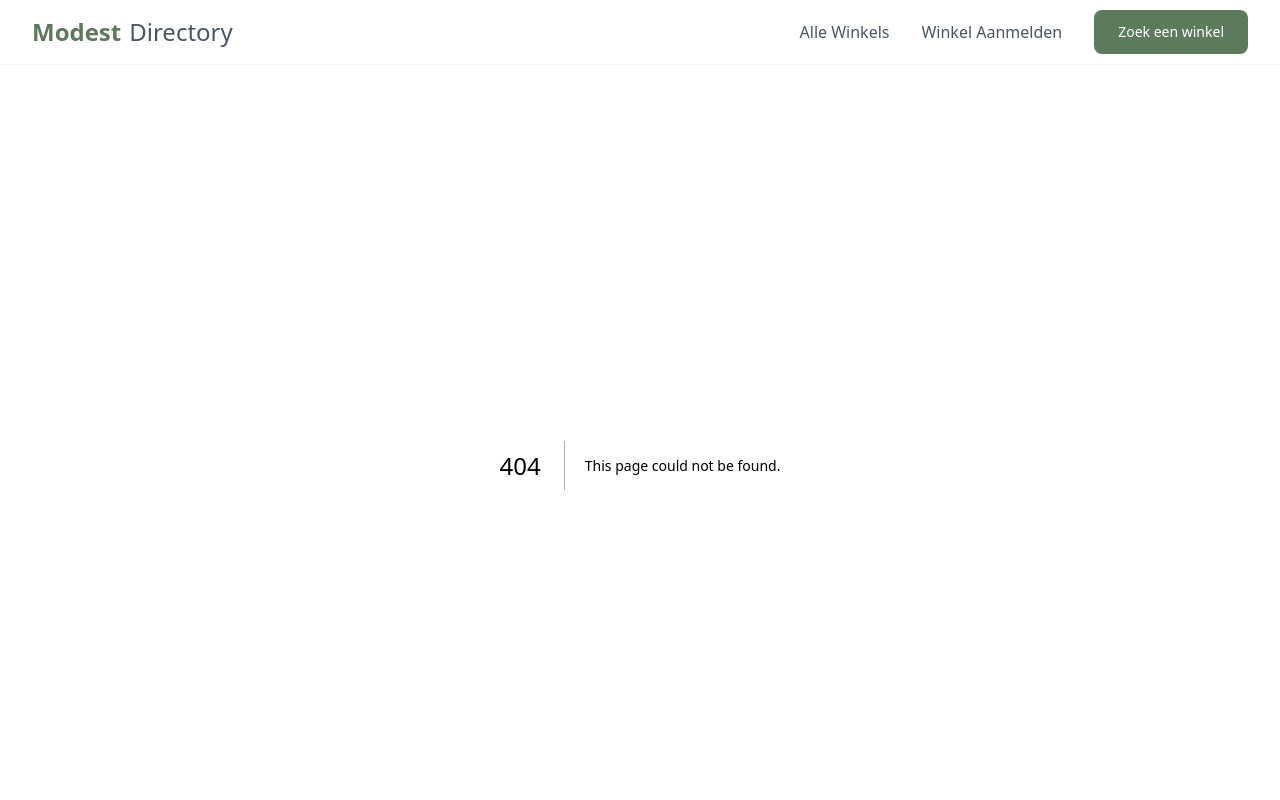
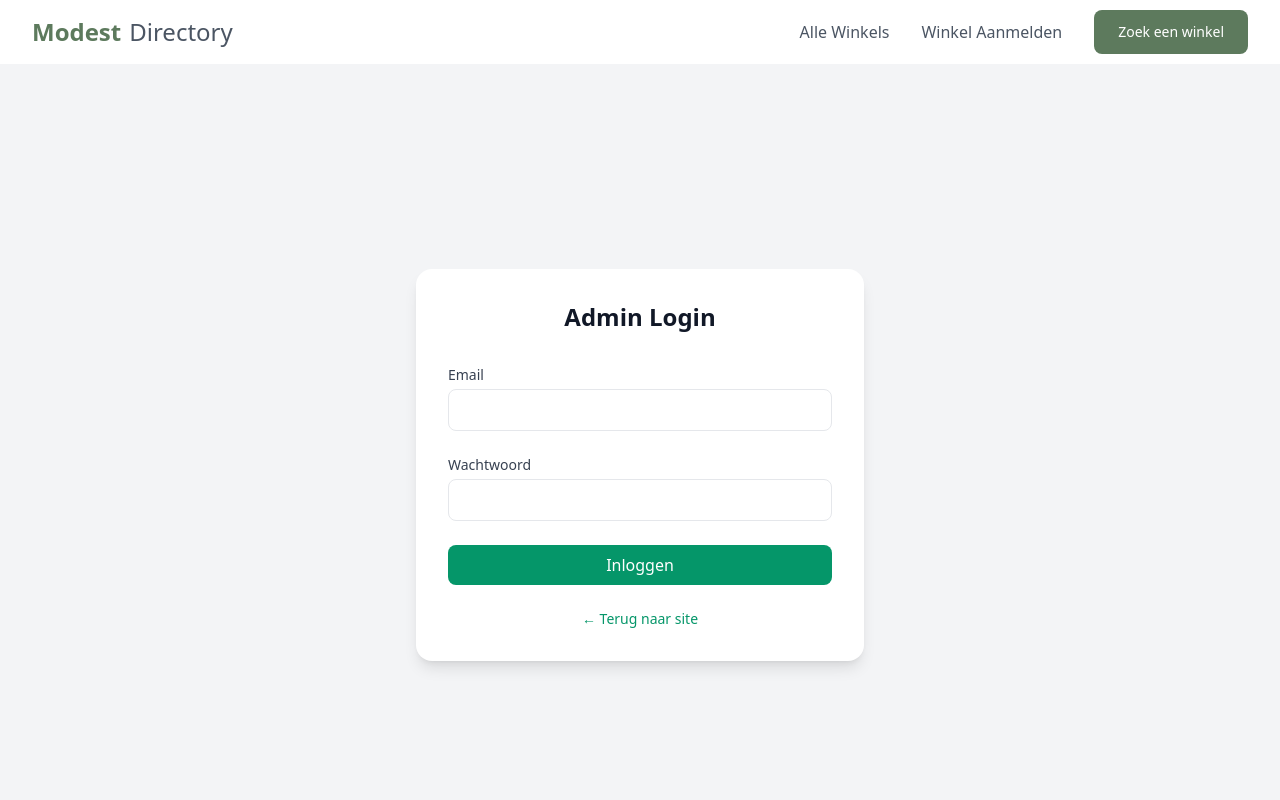
Before and after one commit to Bart19091968/modest-directory, a Next.js app: page /login in a window 1280 px wide. Before the commit this address had no page. Shown: the top 800 px of the page. Built offline with nearby package versions, Linux system fonts and the light colour scheme.

Commit message:
Move login page outside admin folder

```diff
--- a/app/admin/layout.tsx
+++ b/app/admin/layout.tsx
@@ -10,7 +10,7 @@ export default async function AdminLayout({
   const admin = await isAdmin()
 
   if (!admin) {
-    redirect('/admin/login')
+    redirect('/login')
   }
 
   return (
--- /dev/null
+++ b/app/login/page.tsx
@@ -0,0 +1,85 @@
+'use client'
+import { useState } from 'react'
+import { useRouter } from 'next/navigation'
+
+export default function AdminLoginPage() {
+  const router = useRouter()
+  const [email, setEmail] = useState('')
+  const [password, setPassword] = useState('')
+  const [error, setError] = useState('')
+  const [isLoading, setIsLoading] = useState(false)
+
+  const handleSubmit = async (e: React.FormEvent) => {
+    e.preventDefault()
+    setIsLoading(true)
+    setError('')
+    try {
+      const res = await fetch('/api/admin/login', {
+        method: 'POST',
+        headers: { 'Content-Type': 'application/json' },
+        body: JSON.stringify({ email, password }),
+      })
+      if (!res.ok) {
+        const data = await res.json()
+        throw new Error(data.error || 'Login mislukt')
+      }
+      router.push('/admin')
+      router.refresh()
+    } catch (err) {
+      setError(err instanceof Error ? err.message : 'Login mislukt')
+    } finally {
+      setIsLoading(false)
+    }
+  }
+
+  return (
+    <div className="min-h-screen bg-gray-100 flex items-center justify-center p-4">
+      <div className="bg-white rounded-2xl p-8 shadow-lg w-full max-w-md">
+        <h1 className="text-2xl font-bold text-gray-900 text-center mb-8">
+          Admin Login
+        </h1>
+        <form onSubmit={handleSubmit} className="space-y-6">
+          <div>
+            <label htmlFor="email" className="block text-sm font-medium text-gray-700 mb-1">Email</label>
+            <input
+              type="email"
+              id="email"
+              value={email}
+              onChange={e => setEmail(e.target.value)}
+              required
+              className="w-full px-3 py-2 border rounded-lg focus:ring-2 focus:ring-emerald-500"
+            />
+          </div>
+          <div>
+            <label htmlFor="password" className="block text-sm font-medium text-gray-700 mb-1">Wachtwoord</label>
+            <input
+              type="password"
+              id="password"
+              value={password}
+              onChange={e => setPassword(e.target.value)}
+              required
+              className="w-full px-3 py-2 border rounded-lg focus:ring-2 focus:ring-emerald-500"
+            />
+          </div>
+          {error && (
+            <div className="bg-red-50 text-red-700 px-4 py-3 rounded-lg text-sm">
+              {error}
+            </div>
+          )}
+          <button
+            type="submit"
+            disabled={isLoading}
+            className="w-full bg-emerald-600 text-white py-2 rounded-lg hover:bg-emerald-700 disabled:opacity-50"
+          >
+            {isLoading ? 'Inloggen...' : 'Inloggen'}
+          </button>
+        </form>
+        <p className="text-center text-sm text-gray-500 mt-6">
+          <a href="/" className="text-emerald-600 hover:underline">
+            ← Terug naar site
+          </a>
+        </p>
+      </div>
+    </div>
+  )
+}
```
